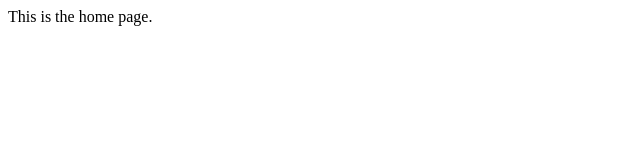
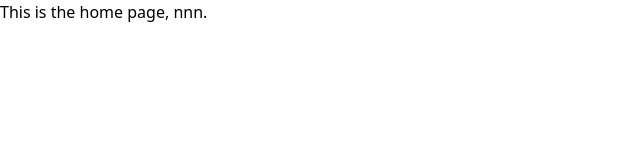
Before and after one commit to edwardtanguay/et004-nextjs, a Next.js app: page / in a window 1280 px wide. Shown: the top 160 px of the page, without its empty margins (0-640 px from the left). Built offline with nearby package versions, Linux system fonts and the light colour scheme.

Commit message:
tailwind works

```diff
--- a/app/layout.tsx
+++ b/app/layout.tsx
@@ -1,3 +1,5 @@
+import "../styles/globals.css";
+
 export default function RootLayout({
   children,
 }: {
@@ -6,7 +8,9 @@ export default function RootLayout({
   return (
     <html>
       <head />
-      <body>{children}</body>
+      <body>
+        {children}
+      </body>
     </html>
   )
 }
--- a/app/page.tsx
+++ b/app/page.tsx
@@ -1,7 +1,7 @@
 import React from 'react';
 
 function Home() {
-	return <div>This is the home page.</div>;
+	return <div>This is the home page, nnn.</div>;
 }
 
 export default Home;
--- a/pages/api/hello.ts
+++ /dev/null
@@ -1,13 +0,0 @@
-// Next.js API route support: https://nextjs.org/docs/api-routes/introduction
-import type { NextApiRequest, NextApiResponse } from 'next'
-
-type Data = {
-  name: string
-}
-
-export default function handler(
-  req: NextApiRequest,
-  res: NextApiResponse<Data>
-) {
-  res.status(200).json({ name: 'John Doe' })
-}
```
Also changed, not shown: pages/_app.tsx (deleted, +0 -8 lines).
